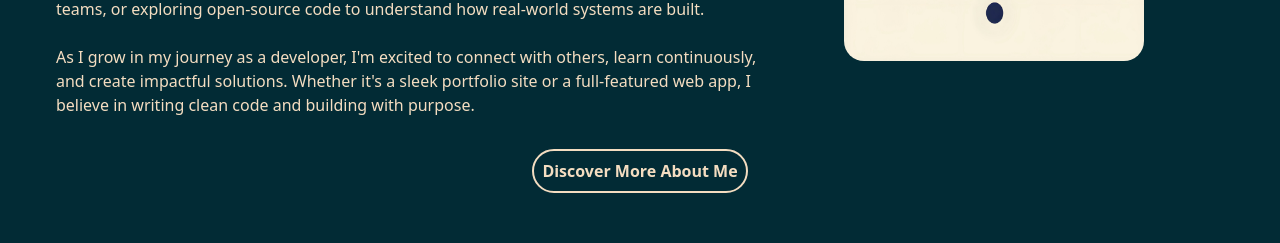
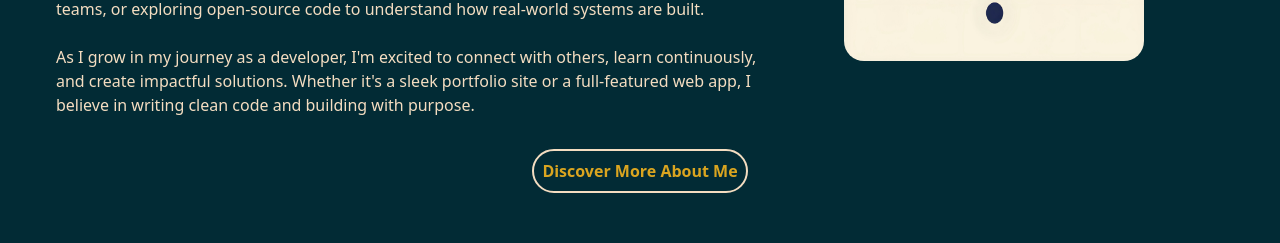
Before and after one commit to thabangDev77/thabangdev-portfolio, a React (Vite) app in the folder thabangdev-portfolio/: page / in a window 1280 px wide. Shown: the part 1048-1291 px from the top of the page. Built offline with nearby package versions, Linux system fonts and the light colour scheme.

Commit message:
feat: add a routing link to the about me page

```diff
--- a/thabangdev-portfolio/src/components/about/About.jsx
+++ b/thabangdev-portfolio/src/components/about/About.jsx
@@ -1,4 +1,5 @@
 import React from 'react'
+import { Link } from 'react-router-dom';
 import aboutImage from '../../assets/images/about.jpg'
 
 function About() {
@@ -19,7 +20,7 @@ function About() {
               <img src={aboutImage} alt="about me image" style={{ width: '300px', height: '200px', borderRadius: '20px'}} />
           </div>
         </div>
-        <button className='border-2 rounded-3xl p-2 font-bold'>Discover More About Me</button>
+        <button className='border-2 rounded-3xl p-2 font-bold'><Link to="about-me">Discover More About Me</Link></button>
     </section>
   )
 }
```
